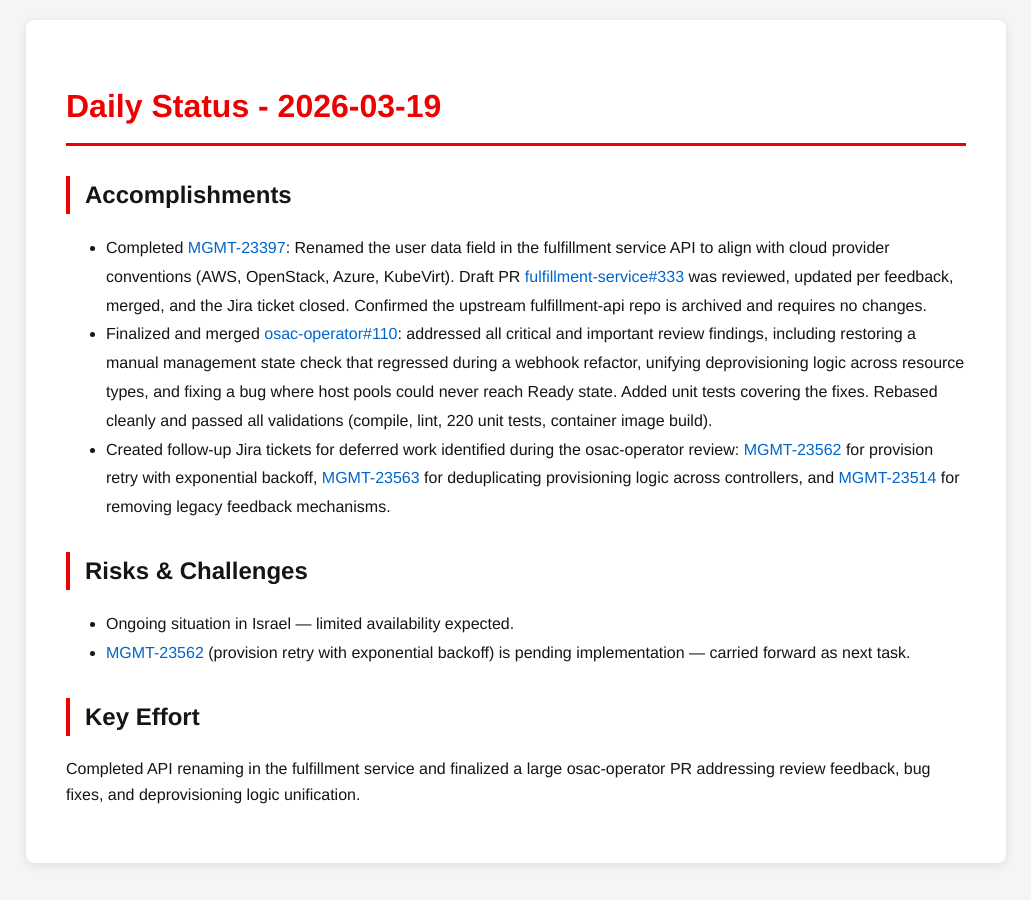
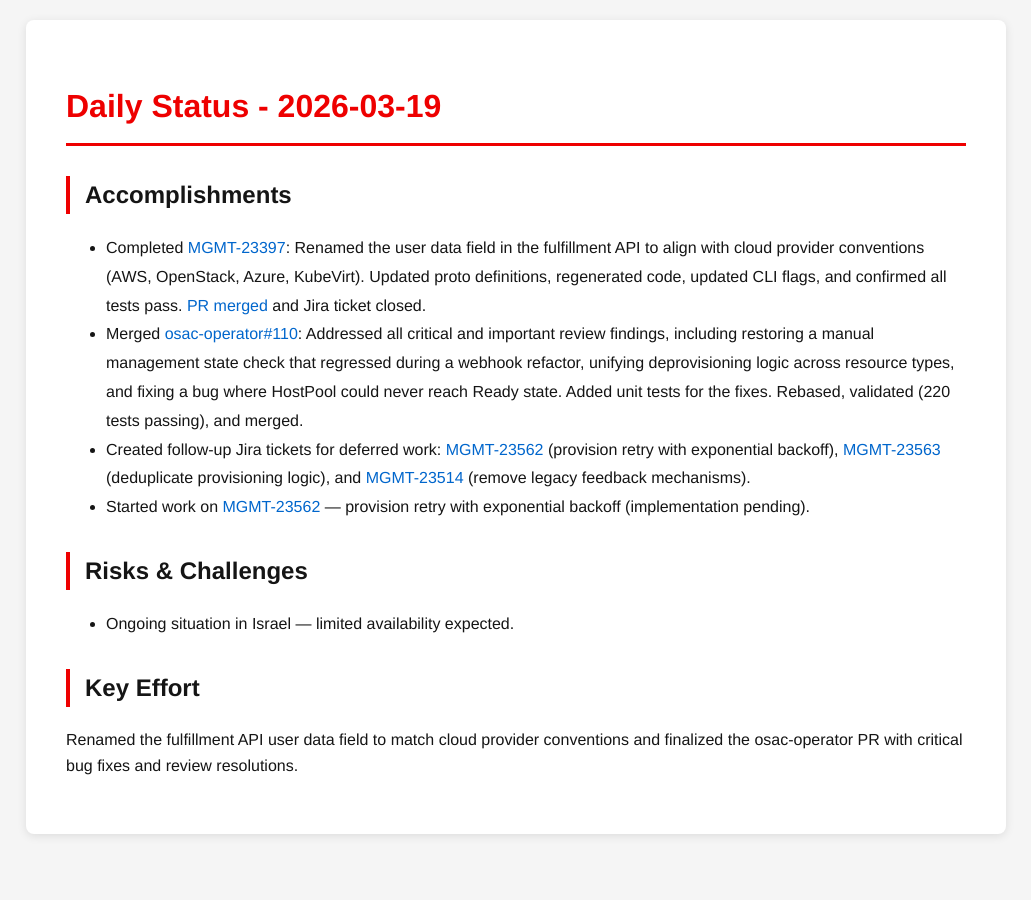
Before and after one commit to tzvatot/daily-status, a Jekyll site: the page built from 2026-03-19.md, in a window 1280 px wide. Shown: the whole page, without its empty margins (124-1155 px from the left). Built offline with Jekyll 4.4.1, drawn with Linux system fonts in a browser that asks for light colours.

Commit message:
Daily status update - 2026-03-19

```diff
--- a/2026-03-19.md
+++ b/2026-03-19.md
@@ -7,13 +7,13 @@ date: 2026-03-19
 # Daily Status - 2026-03-19
 
 ## Accomplishments
-- Completed [MGMT-23397](https://issues.redhat.com/browse/MGMT-23397): Renamed the user data field in the fulfillment service API to align with cloud provider conventions (AWS, OpenStack, Azure, KubeVirt). Draft PR [fulfillment-service#333](https://github.com/osac-project/fulfillment-service/pull/333) was reviewed, updated per feedback, merged, and the Jira ticket closed. Confirmed the upstream fulfillment-api repo is archived and requires no changes.
-- Finalized and merged [osac-operator#110](https://github.com/osac-project/osac-operator/pull/110): addressed all critical and important review findings, including restoring a manual management state check that regressed during a webhook refactor, unifying deprovisioning logic across resource types, and fixing a bug where host pools could never reach Ready state. Added unit tests covering the fixes. Rebased cleanly and passed all validations (compile, lint, 220 unit tests, container image build).
-- Created follow-up Jira tickets for deferred work identified during the osac-operator review: [MGMT-23562](https://issues.redhat.com/browse/MGMT-23562) for provision retry with exponential backoff, [MGMT-23563](https://issues.redhat.com/browse/MGMT-23563) for deduplicating provisioning logic across controllers, and [MGMT-23514](https://issues.redhat.com/browse/MGMT-23514) for removing legacy feedback mechanisms.
+- Completed [MGMT-23397](https://issues.redhat.com/browse/MGMT-23397): Renamed the user data field in the fulfillment API to align with cloud provider conventions (AWS, OpenStack, Azure, KubeVirt). Updated proto definitions, regenerated code, updated CLI flags, and confirmed all tests pass. [PR merged](https://github.com/osac-project/fulfillment-service/pull/333) and Jira ticket closed.
+- Merged [osac-operator#110](https://github.com/osac-project/osac-operator/pull/110): Addressed all critical and important review findings, including restoring a manual management state check that regressed during a webhook refactor, unifying deprovisioning logic across resource types, and fixing a bug where HostPool could never reach Ready state. Added unit tests for the fixes. Rebased, validated (220 tests passing), and merged.
+- Created follow-up Jira tickets for deferred work: [MGMT-23562](https://issues.redhat.com/browse/MGMT-23562) (provision retry with exponential backoff), [MGMT-23563](https://issues.redhat.com/browse/MGMT-23563) (deduplicate provisioning logic), and [MGMT-23514](https://issues.redhat.com/browse/MGMT-23514) (remove legacy feedback mechanisms).
+- Started work on [MGMT-23562](https://issues.redhat.com/browse/MGMT-23562) — provision retry with exponential backoff (implementation pending).
 
 ## Risks & Challenges
 - Ongoing situation in Israel — limited availability expected.
-- [MGMT-23562](https://issues.redhat.com/browse/MGMT-23562) (provision retry with exponential backoff) is pending implementation — carried forward as next task.
 
 ## Key Effort
-Completed API renaming in the fulfillment service and finalized a large osac-operator PR addressing review feedback, bug fixes, and deprovisioning logic unification.
+Renamed the fulfillment API user data field to match cloud provider conventions and finalized the osac-operator PR with critical bug fixes and review resolutions.
```
